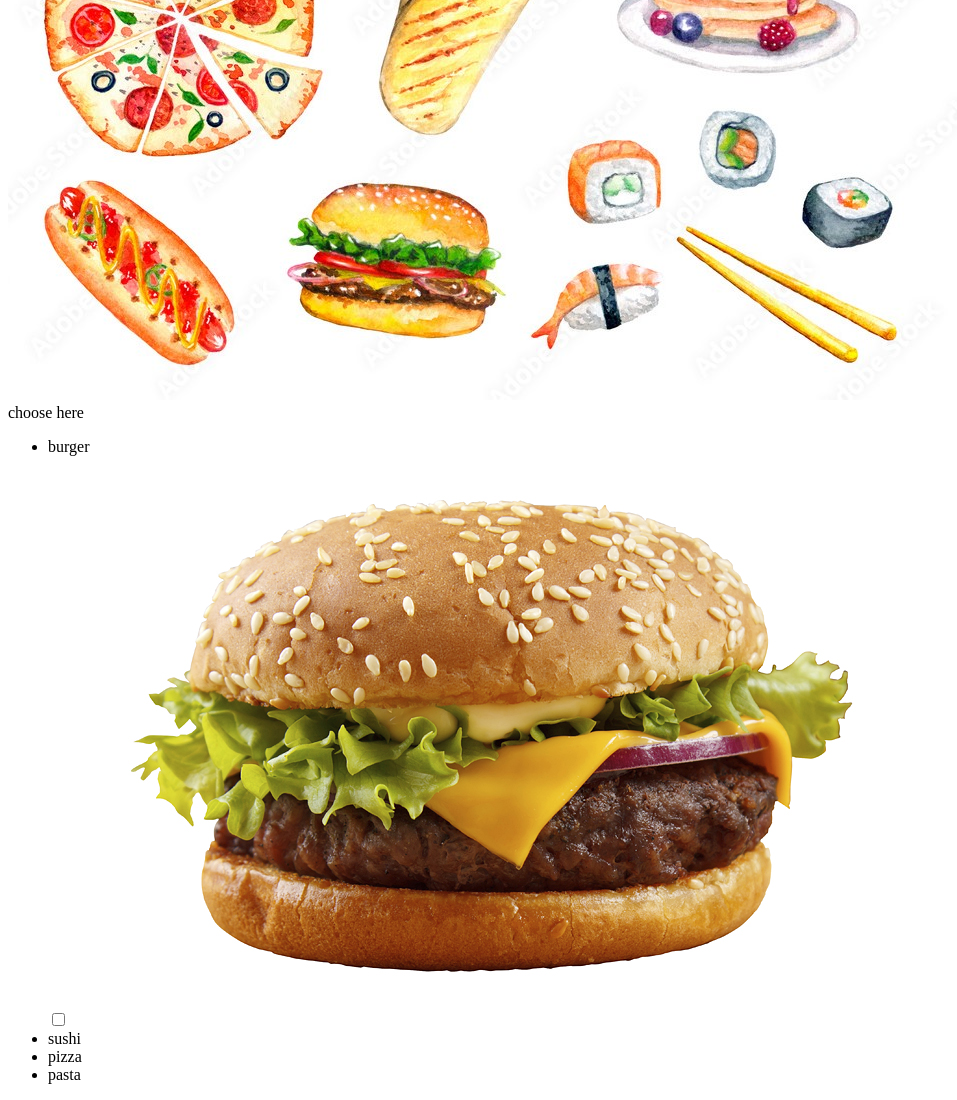
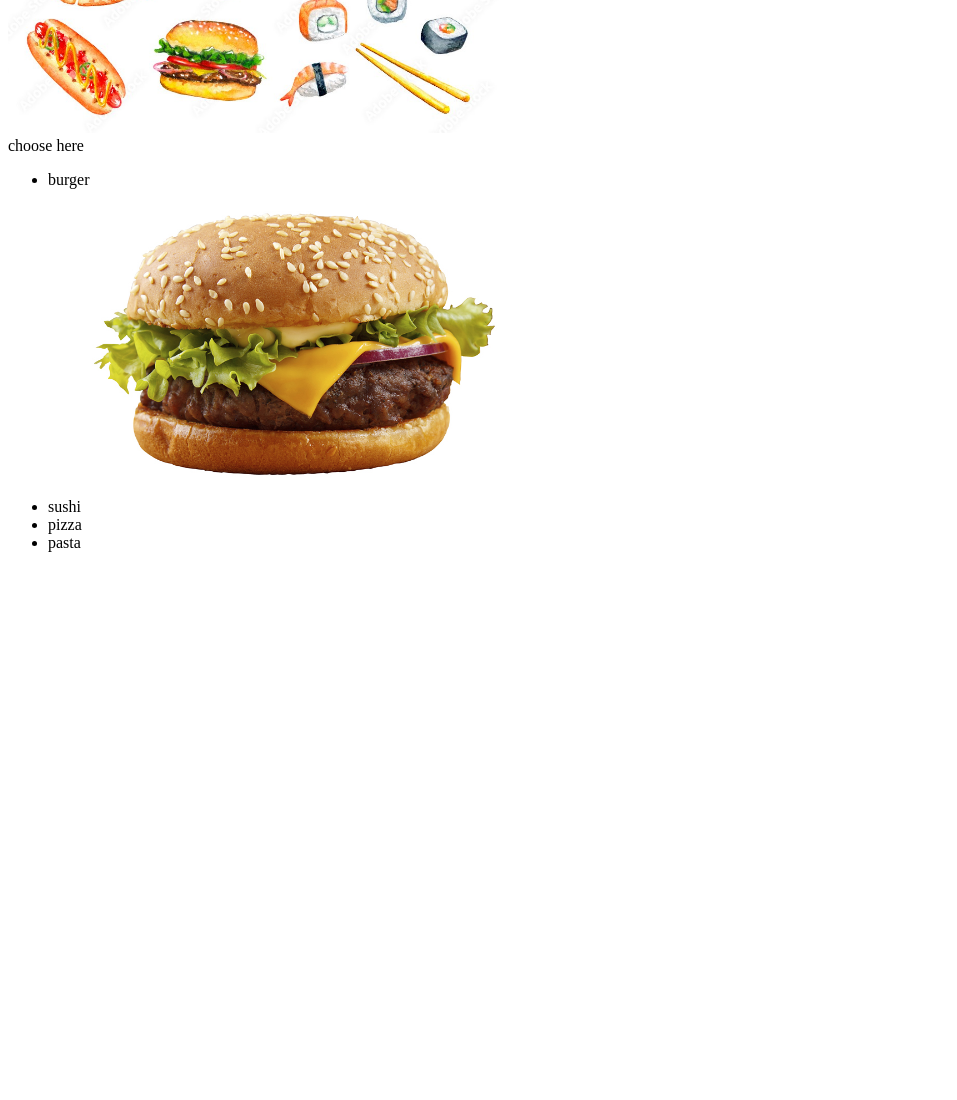
Before and after one commit to iratymoshenko/html, a plain HTML site: page index.html in a window 1280 px wide. Shown: the part 236-1336 px from the top of the page, without its empty margins (0-957 px from the left). After the commit the page ends 804 px from the top, so only its background shows below. Drawn offline with Linux system fonts and the light colour scheme.

Commit message:
Added html

```diff
--- a/index.html
+++ b/index.html
@@ -9,15 +9,12 @@
 <body>
     <header>
         <h1>What is your favorite food?</h1>
-        <img src="img/food.jpg" alt="Added food photo">
+        <img src="img/food.jpg" alt="Added food photo" width="500px">
         <div>choose here</div>
     </header>
     <ul>
         <li>burger</li>
-        <img src="img/burger.jpg" alt="Added burger photo">
-        <form action="">
-            <input type="checkbox" name="burger" id="burger">
-        </form>
+        <img src="img/burger.jpg" alt="Added burger photo" width="500px">
         <li>sushi</li>
         <li>pizza</li>
         <li>pasta</li>
```
